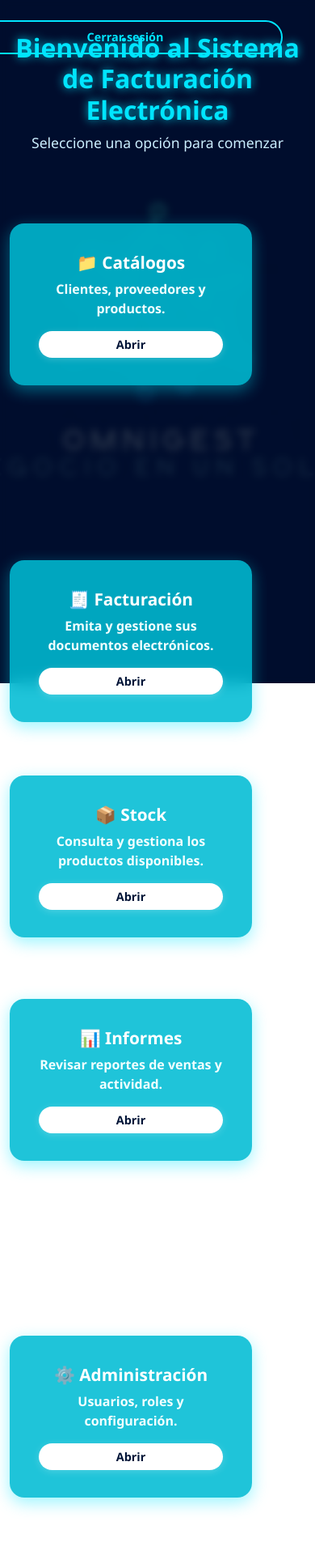
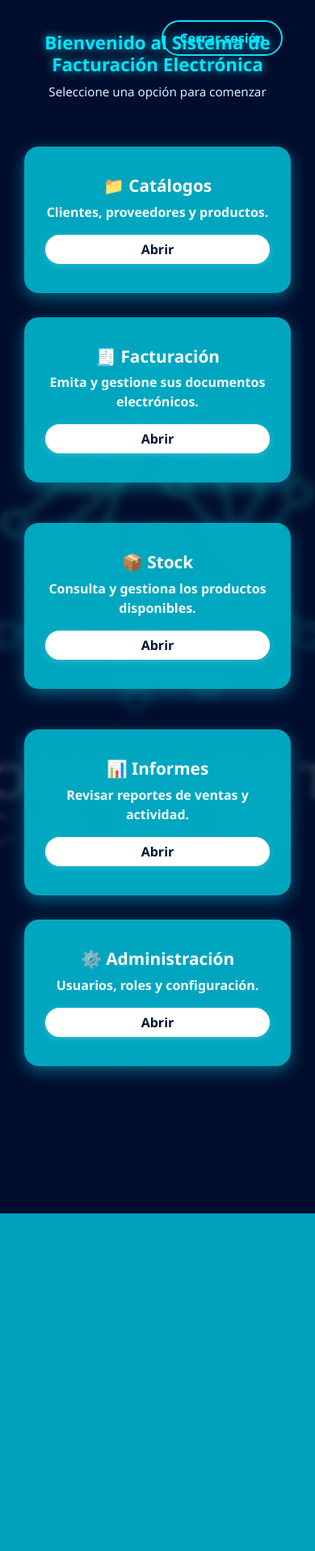
Before and after one commit to Oso226/MiFacturaElectronica, a Django app: template Modulos/Facturacion/templates/Facturacion/menu_principal.html in a window 390 px wide. Shown: the whole page at 81% size. After the commit the page ends 1499 px from the top, so only its background shows below. Run offline with Django 5.2, Linux system fonts and the light colour scheme; the template is opened without the code that fills it, so the values that code supplies are empty.

Commit message:
✨ Menú principal totalmente responsive y corregido (sin recortes ni desalineación)

```diff
--- a/Modulos/Facturacion/static/css/menu_principal.css
+++ b/Modulos/Facturacion/static/css/menu_principal.css
@@ -1,5 +1,5 @@
 /* ===========================
-   OMNIGEST - MENÚ PRINCIPAL AJUSTADO
+   OMNIGEST - MENÚ PRINCIPAL RESPONSIVE
    =========================== */
 
 body {
@@ -7,14 +7,14 @@ body {
   padding: 0;
   font-family: 'Segoe UI', sans-serif;
   color: white;
-  height: 100vh;
-  overflow: hidden;
+  min-height: 100vh;
+  overflow-x: hidden;
 }
 
 /* Fondo con logo */
 .hero-container {
   position: relative;
-  height: 100vh;
+  min-height: 100vh;
   width: 100%;
   background: url("../img/logo.png") no-repeat center center/cover;
   display: flex;
@@ -39,6 +39,8 @@ body {
   position: relative;
   z-index: 2;
   margin-top: 40px;
+  padding: 0 20px;
+  text-align: center;
 }
 
 .titulo {
@@ -58,22 +60,18 @@ body {
   position: relative;
   z-index: 2;
   margin-top: 70px;
+  margin-bottom: 100px;
 }
 
 /* 🔹 Fila superior e inferior */
 .fila-superior,
-.fila-inferior {
-  display: flex;
-  justify-content: center;
-  gap: 200px;
-  margin-bottom: 50px;
-}
-
-/* 🔹 Fila central (tarjeta única centrada) */
+.fila-inferior,
 .fila-central {
   display: flex;
   justify-content: center;
-  margin-bottom: 60px;
+  flex-wrap: wrap;
+  gap: 60px;
+  margin-bottom: 50px;
 }
 
 /* Tarjetas */
@@ -86,7 +84,7 @@ body {
   transition: all 0.3s ease-in-out;
   box-shadow: 0 6px 20px rgba(0, 229, 255, 0.4);
   padding: 20px;
-  width: 300px;
+  width: 280px;
   height: 200px;
   text-align: center;
 }
@@ -150,53 +148,71 @@ body {
   box-shadow: 0 0 15px rgba(0, 229, 255, 0.7);
 }
 
-/* ===== Responsive General ===== */
+/* ===== Responsive ===== */
 
 /* Móviles pequeños */
 @media (max-width: 576px) {
-  .contenedor-facturacion {
-    padding: 1rem !important;
+  .hero-container {
+    min-height: 100vh;
+    justify-content: flex-start;
+    padding-bottom: 2rem;
   }
 
-  .titulo-principal {
+  .titulo {
     font-size: 1.4rem;
-    text-align: center;
   }
 
-  .btn {
-    font-size: 0.9rem;
+  .subtitulo {
+    font-size: 0.95rem;
+  }
+
+  .menu-card {
+    width: 90%;
+    height: auto;
+    padding: 20px 10px;
+  }
+
+  .menu-opciones {
+    margin-top: 40px;
+  }
+
+  .btn-info {
     width: 100%;
   }
 
-  img {
-    max-width: 100%;
-    height: auto;
-  }
-
-  .card {
-    margin-bottom: 1rem;
+  .fila-superior,
+  .fila-inferior,
+  .fila-central {
+    gap: 30px;
   }
 }
 
 /* Tablets */
 @media (min-width: 577px) and (max-width: 992px) {
-  .contenedor-facturacion {
-    padding: 2rem;
+  .titulo {
+    font-size: 1.8rem;
   }
 
-  .titulo-principal {
-    font-size: 1.6rem;
+  .fila-superior,
+  .fila-inferior,
+  .fila-central {
+    gap: 40px;
   }
 
-  .card {
-    margin: 0.5rem;
+  .menu-card {
+    width: 260px;
+    height: auto;
   }
 }
 
-/* Escritorio */
+/* Escritorio grande */
 @media (min-width: 993px) {
-  .contenedor-facturacion {
-    max-width: 1100px;
-    margin: 0 auto;
+  .menu-card {
+    width: 300px;
+    height: 200px;
+  }
+
+  .menu-opciones {
+    padding-bottom: 3rem;
   }
 }
--- a/Modulos/Facturacion/templates/Facturacion/menu_principal.html
+++ b/Modulos/Facturacion/templates/Facturacion/menu_principal.html
@@ -16,18 +16,17 @@
     <!-- 🔹 Botón de cerrar sesión -->
     <a href="{% url 'logout' %}" class="btn btn-cerrar">Cerrar sesión</a>
 
-    <!-- 🔹 Título superior -->
+    <!-- 🔹 Encabezado -->
     <div class="header text-center">
       <h1 class="titulo">Bienvenido al Sistema de Facturación Electrónica</h1>
       <p class="subtitulo">Seleccione una opción para comenzar</p>
     </div>
 
     <!-- 🔹 Contenedor de tarjetas -->
-    <div class="container text-center menu-opciones">
+    <div class="container menu-opciones">
 
       <!-- Fila superior -->
-      <div class="row justify-content-center fila-superior">
-        <div class="col-md-4">
+      <div class="fila-superior">
         <div class="card menu-card">
           <div class="card-body">
             <h5>📁 Catálogos</h5>
@@ -35,9 +34,7 @@
             <a href="{% url 'menu_catalogos' %}" class="btn btn-info">Abrir</a>
           </div>
         </div>
-        </div>
 
-        <div class="col-md-4">
         <div class="card menu-card">
           <div class="card-body">
             <h5>🧾 Facturación</h5>
@@ -46,11 +43,9 @@
           </div>
         </div>
       </div>
-      </div>
 
       <!-- Tarjeta central -->
-      <div class="row justify-content-center fila-central">
-        <div class="col-md-4">
+      <div class="fila-central">
         <div class="card menu-card">
           <div class="card-body">
             <h5>📦 Stock</h5>
@@ -59,11 +54,9 @@
           </div>
         </div>
       </div>
-      </div>
 
       <!-- Fila inferior -->
-      <div class="row justify-content-center fila-inferior">
-        <div class="col-md-4">
+      <div class="fila-inferior">
         <div class="card menu-card">
           <div class="card-body">
             <h5>📊 Informes</h5>
@@ -71,15 +64,12 @@
             <a href="{% url 'reporte_ventas' %}" class="btn btn-info">Abrir</a>
           </div>
         </div>
-        </div>
 
-        <div class="col-md-4">
         <div class="card menu-card">
           <div class="card-body">
             <h5>⚙️ Administración</h5>
             <p>Usuarios, roles y configuración.</p>
             <a href="{% url 'usuarios' %}" class="btn btn-info">Abrir</a>
-            </div>
           </div>
         </div>
       </div>
```
Also changed, not shown: MiFacturaElectronica.db.sqlite3. Lines whose indentation alone changed are shown as unchanged.
